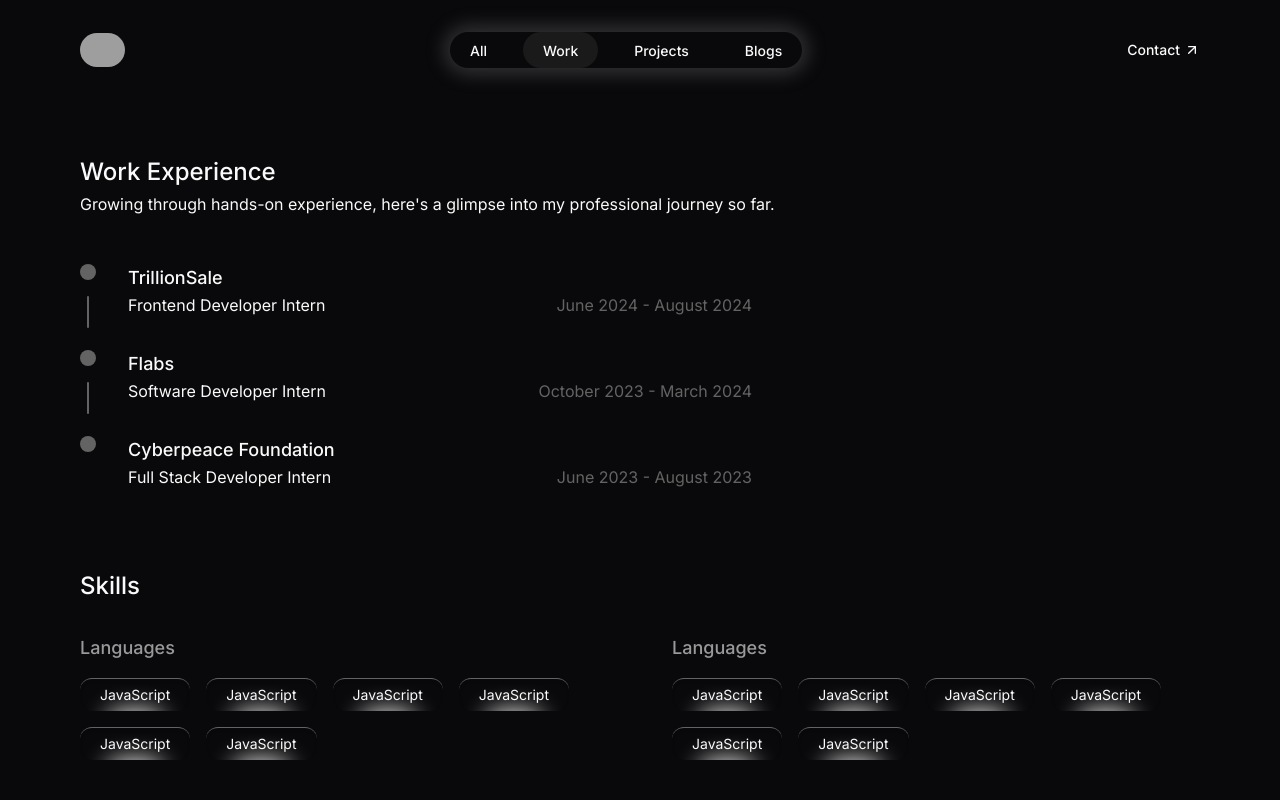
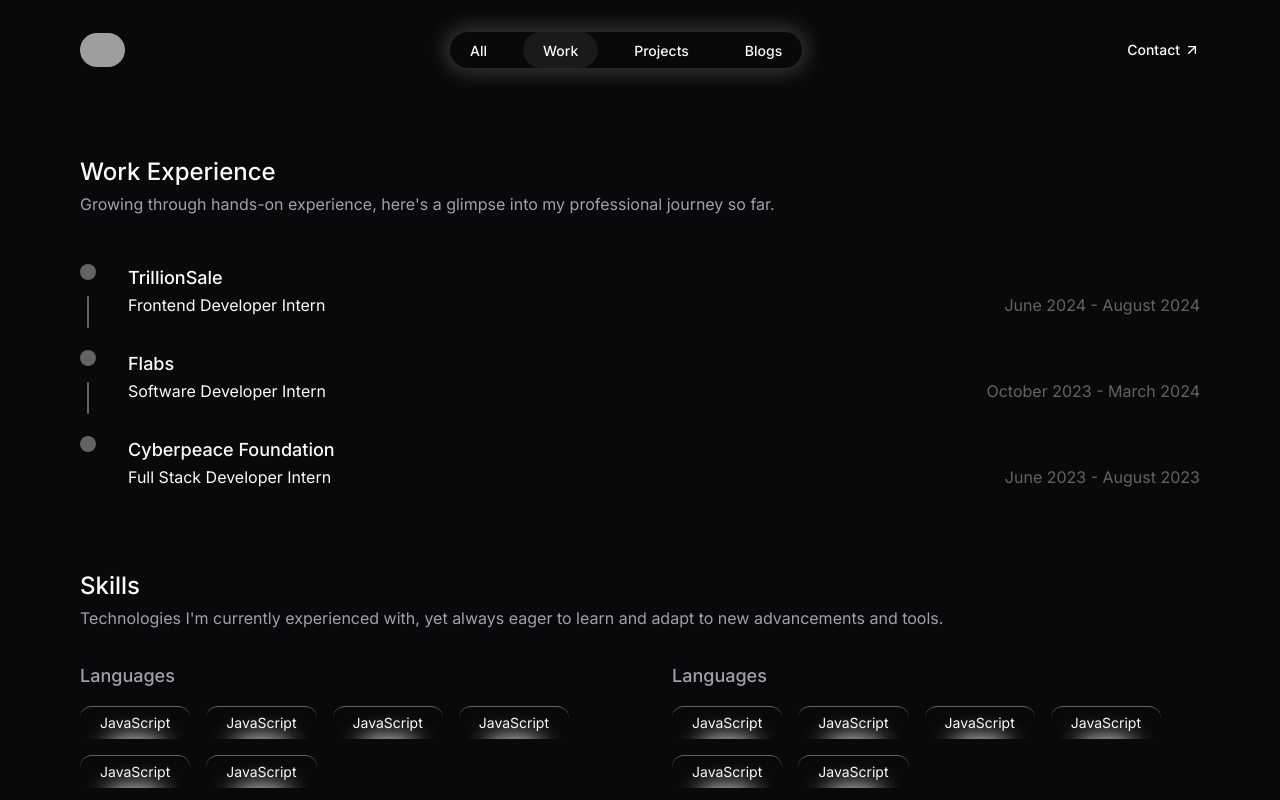
Before and after one commit to aviralj02/portfolio-v2, a Next.js app: page /work in a window 1280 px wide. Shown: the top 800 px of the page. Built offline with nearby package versions, Linux system fonts and the light colour scheme; grey boxes are pictures that could not be loaded.

Commit message:
style: :lipstick: update work section + timeline + minor css changes

```diff
--- a/src/app/work/page.tsx
+++ b/src/app/work/page.tsx
@@ -35,10 +35,12 @@
   return (
     <PageWrapper className="flex flex-col my-14 gap-20">
       <div className="flex flex-col gap-12">
-        <div className="flex flex-col items-start text-primary gap-1">
-          <h1 className="sm:text-2xl text-xl font-medium">Work Experience</h1>
-          <p className="sm:text-base text-sm">
-            Growing through hands-on experience, here's a glimpse into my
+        <div className="flex flex-col items-start gap-1">
+          <h1 className="sm:text-2xl text-xl font-medium text-primary">
+            Work Experience
+          </h1>
+          <p className="sm:text-base text-sm text-muted-foreground">
+            Growing through hands-on experience, here&apos;s a glimpse into my
             professional journey so far.
           </p>
         </div>
@@ -47,7 +49,16 @@
       </div>
 
       <div className="flex flex-col gap-8">
-        <h2 className="sm:text-2xl text-xl font-medium">Skills</h2>
+        <div className="flex flex-col items-start gap-1">
+          <h2 className="sm:text-2xl text-xl font-medium text-primary">
+            Skills
+          </h2>
+          <p className="sm:text-base text-sm text-muted-foreground">
+            Technologies I&apos;m currently experienced with, yet always eager
+            to learn and adapt to new advancements and tools.
+          </p>
+        </div>
+
         <Skills />
       </div>
     </PageWrapper>
--- a/src/components/all/SocialsTile.tsx
+++ b/src/components/all/SocialsTile.tsx
@@ -50,7 +50,7 @@
           target="_blank"
           rel="noreferrer"
           href={social.to}
-          className="bg-card rounded-3xl grid place-content-center hover:bg-accent"
+          className="bg-card rounded-3xl grid place-content-center hover:bg-accent transition-all duration-300"
           whileHover="hover"
         >
           <motion.div
--- a/src/components/work/SkillType.tsx
+++ /dev/null
@@ -1,21 +0,0 @@
-import dynamic from "next/dynamic";
-import React from "react";
-
-const Tag = dynamic(() => import("../Tag"), { ssr: false });
-
-type Props = {};
-
-const SkillType = (props: Props) => {
-  return (
-    <div className="flex flex-col gap-4">
-      <h3 className="sm:text-lg text-base font-medium opacity-60">Languages</h3>
-      <div className="flex gap-4 flex-wrap">
-        {[1, 2, 3, 4, 5, 6].map((item) => (
-          <Tag key={item} />
-        ))}
-      </div>
-    </div>
-  );
-};
-
-export default SkillType;
--- a/src/components/work/Skills.tsx
+++ b/src/components/work/Skills.tsx
@@ -1,5 +1,7 @@
 import React from "react";
-import SkillType from "./SkillType";
+import dynamic from "next/dynamic";
+
+const Tag = dynamic(() => import("../Tag"), { ssr: false });
 
 type Props = {};
 
@@ -13,4 +15,19 @@
   );
 };
 
+const SkillType = (props: Props) => {
+  return (
+    <div className="flex flex-col gap-4">
+      <h3 className="sm:text-lg text-base font-medium text-muted-foreground">
+        Languages
+      </h3>
+      <div className="flex gap-4 flex-wrap">
+        {[1, 2, 3, 4, 5, 6].map((item) => (
+          <Tag key={item} />
+        ))}
+      </div>
+    </div>
+  );
+};
+
 export default Skills;
--- a/src/components/work/Timeline.tsx
+++ b/src/components/work/Timeline.tsx
@@ -12,7 +12,7 @@
 
 const Timeline = ({ data }: Props) => {
   return (
-    <div className="flex flex-col space-y-8 max-w-2xl w-full">
+    <div className="flex flex-col space-y-8 w-full">
       {data.map((item, index) => (
         <div key={index} className="flex items-start group cursor-pointer">
           <div className="relative flex flex-col items-center">
```
